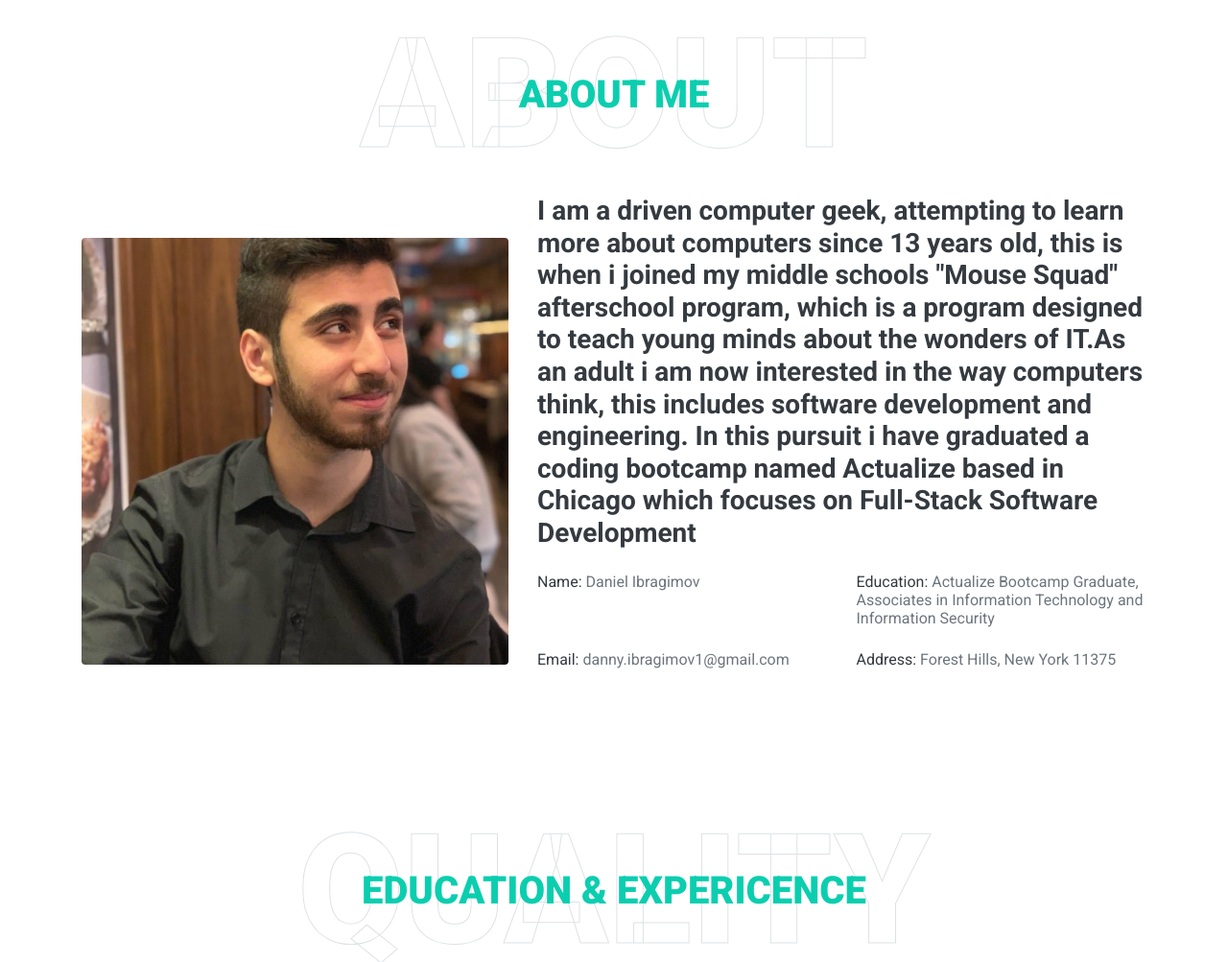
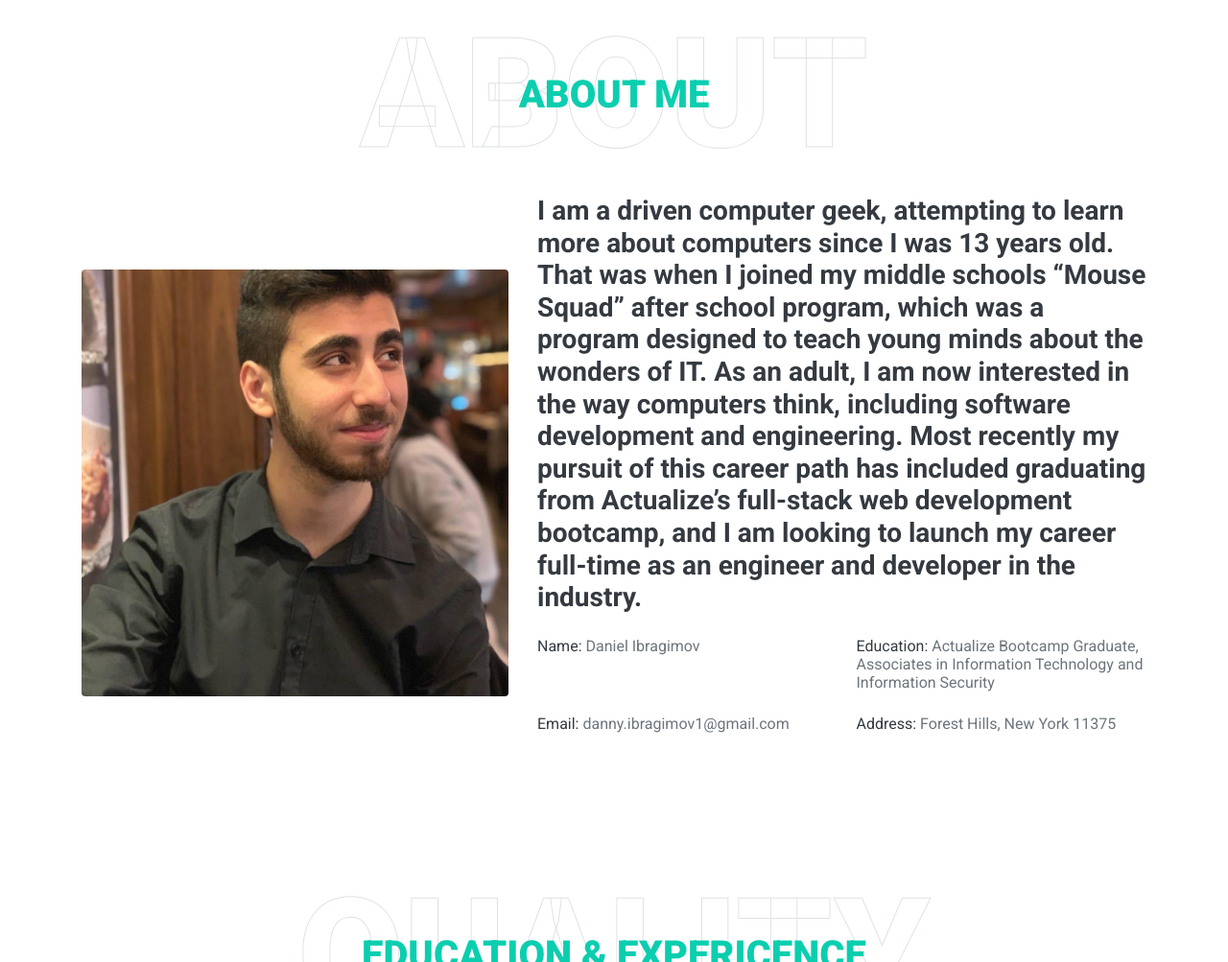
Before and after one commit to DanielIbrag/danielibrag.github.io, a plain HTML site: page index.html in a window 1280 px wide. Shown: the part 893-1896 px from the top of the page at 96% size. Drawn offline with nearby package versions, Linux system fonts and the light colour scheme.

Commit message:
changing description

```diff
--- a/index.html
+++ b/index.html
@@ -111,7 +111,7 @@
                     <img class="img-fluid rounded w-100" src="img/about.jpg" alt="">
                 </div>
                 <div class="col-lg-7">
-                    <h3 class="mb-4">I am a driven computer geek, attempting to learn more about computers since 13 years old, this is when i joined my middle schools "Mouse Squad" afterschool program, which is a program designed to teach young minds about the wonders of IT.As an adult i am now interested in the way computers think, this includes software development and engineering. In this pursuit i have graduated a coding bootcamp named Actualize based in Chicago which focuses on Full-Stack Software Development</p>
+                    <h3 class="mb-4">I am a driven computer geek, attempting to learn more about computers since I was 13 years old. That was when I joined my middle schools “Mouse Squad” after school program, which was a program designed to teach young minds about the wonders of IT. As an adult, I am now interested in the way computers think, including software development and engineering. Most recently my pursuit of this career path has included graduating from Actualize’s full-stack web development bootcamp, and I am looking to launch my career full-time as an engineer and developer in the industry.</p>
                     <div class="row mb-3">
                         <div class="col-sm-6 py-2"><h6>Name: <span class="text-secondary">Daniel Ibragimov</span></h6></div>
                         <div class="col-sm-6 py-2"><h6>Education: <span class="text-secondary">Actualize Bootcamp Graduate, Associates in Information Technology and Information Security</span></h6></div>
```
